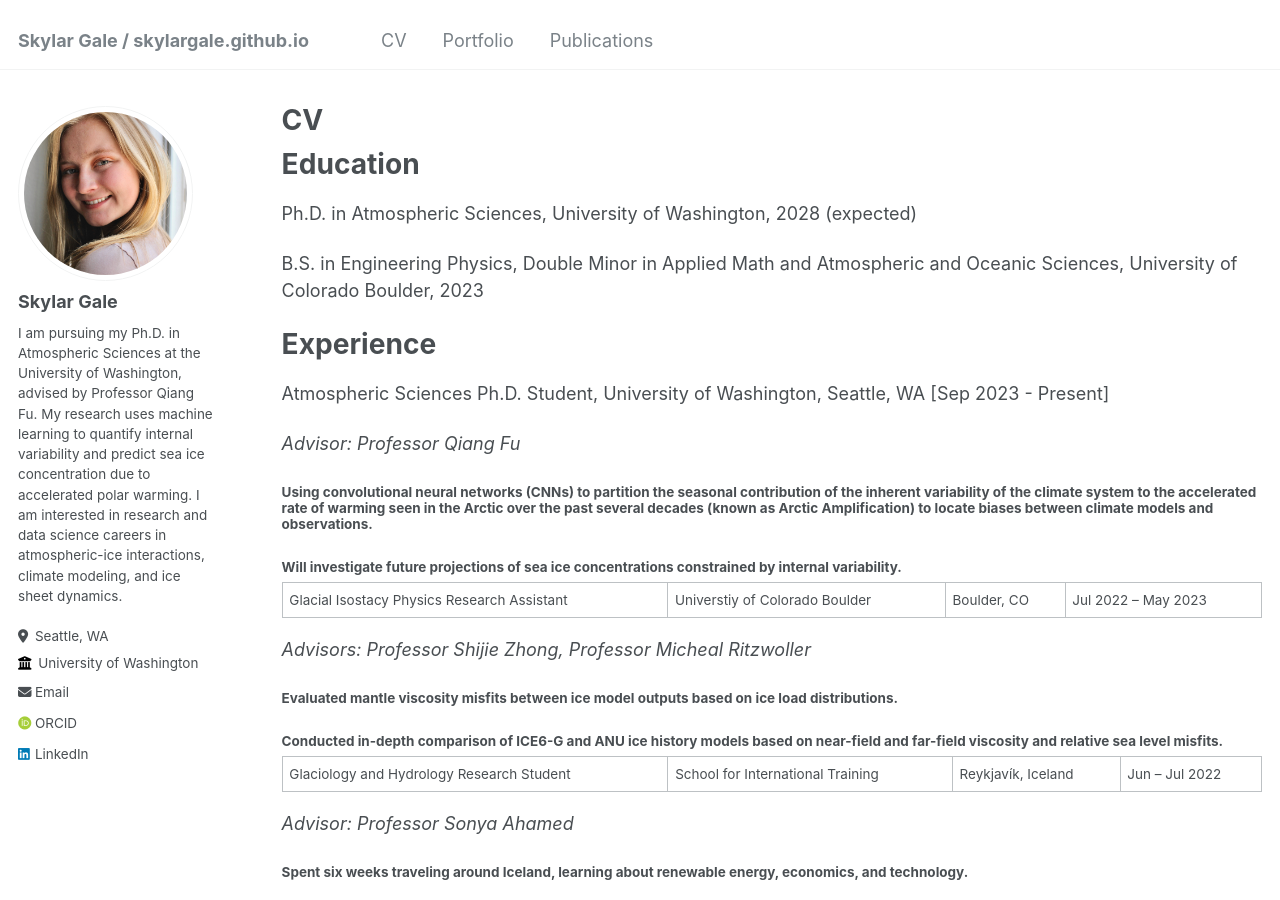
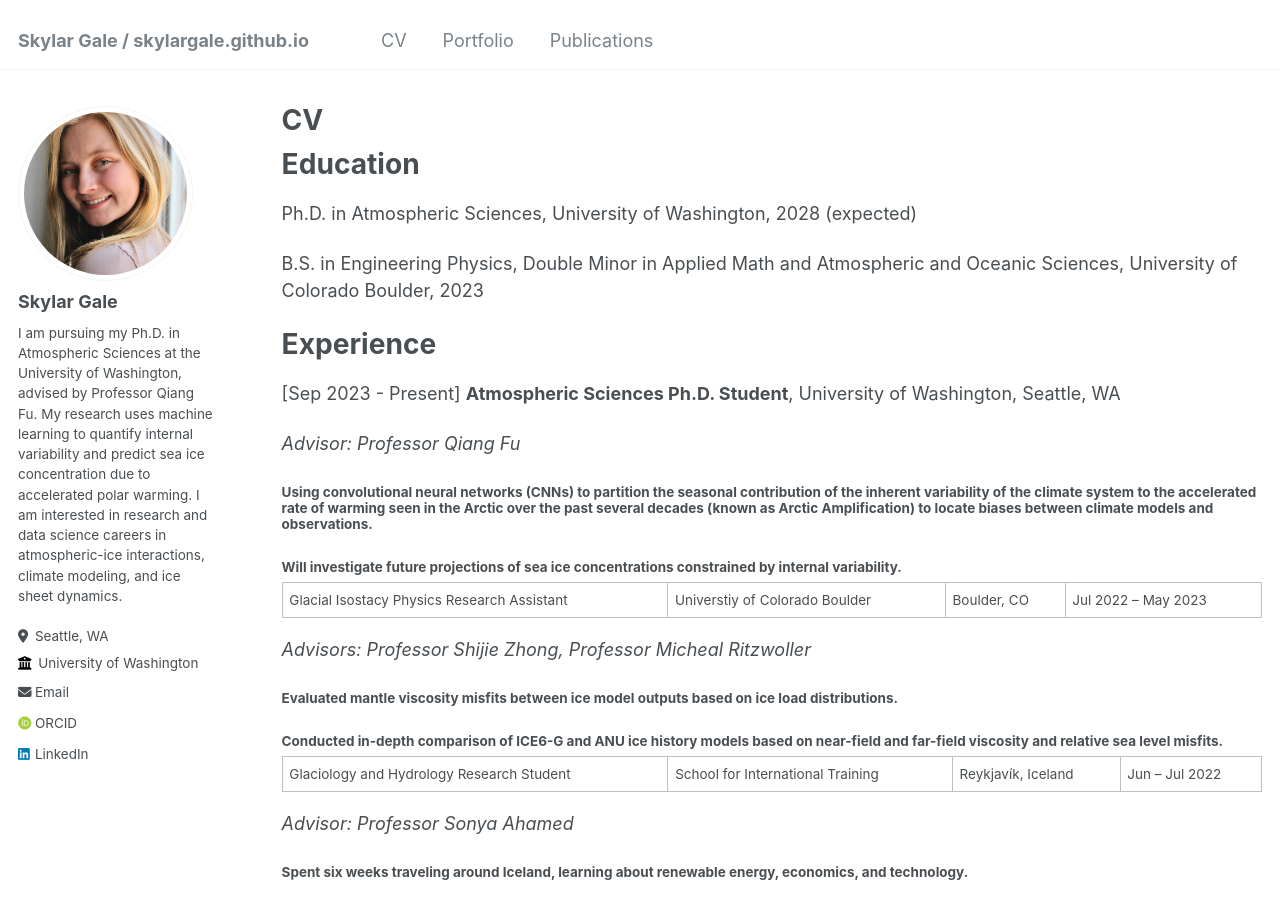
Before and after one commit to skylargale/skylargale.github.io, a Jekyll site: the page built from _pages/cv.md, in a window 1280 px wide and 900 px high. Built offline with Jekyll 4.4.1, drawn with Linux system fonts in a browser that asks for light colours; some web fonts are replaced.

Commit message:
Update cv.md

```diff
--- a/_pages/cv.md
+++ b/_pages/cv.md
@@ -17,7 +17,7 @@ B.S. in Engineering Physics, Double Minor in Applied Math and Atmospheric and Oc
 
 Experience
 ======
-Atmospheric Sciences Ph.D. Student, University of Washington, Seattle, WA [Sep 2023 - Present]
+[Sep 2023 - Present] **Atmospheric Sciences Ph.D. Student**, University of Washington, Seattle, WA
 
 _Advisor: Professor Qiang Fu_
 ##### Using convolutional neural networks (CNNs) to partition the seasonal contribution of the inherent variability of the climate system to the accelerated rate of warming seen in the Arctic over the past several decades (known as Arctic Amplification) to locate biases between climate models and observations.
```
